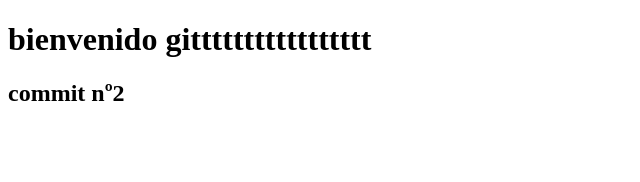
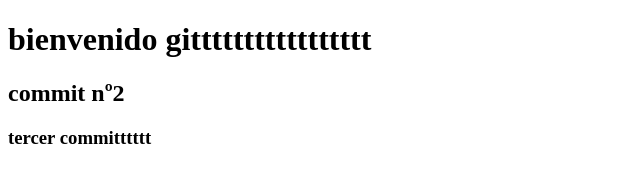
Before and after one commit to gasbrieva/clase-12, a plain HTML site: page index.html in a window 1280 px wide. Shown: the whole page, without its empty margins (0-640 px from the left). Drawn offline with Linux system fonts and the light colour scheme.

Commit message:
tercer commit

```diff
--- a/index.html
+++ b/index.html
@@ -9,5 +9,6 @@
 <body>
     <h1>bienvenido gittttttttttttttttt</h1>
     <h2>commit nº2</h2>
+    <h3>tercer committtttt</h3>
 </body>
 </html>
```
